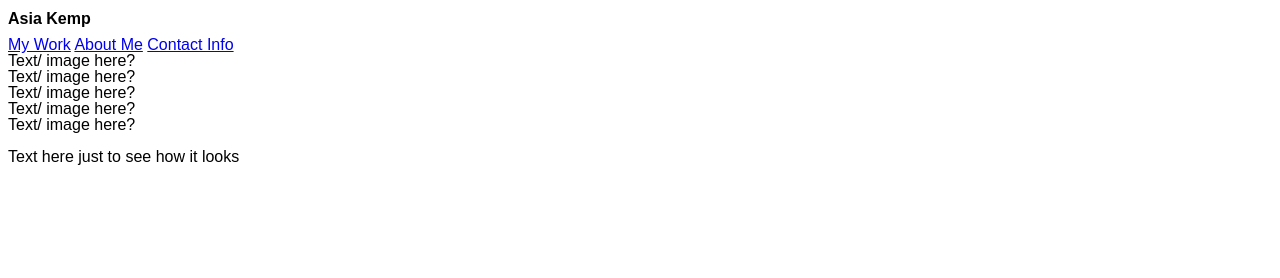
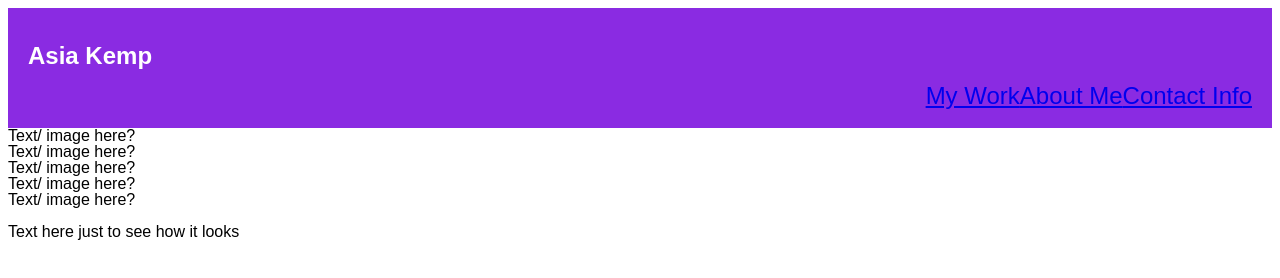
Before and after one commit to Akemp24/Portfolio, a plain HTML site: page index.html in a window 1280 px wide. Drawn offline with Linux system fonts and the light colour scheme.

Commit message:
created css elements for header

```diff
--- a/assets/style.css
+++ b/assets/style.css
@@ -0,0 +1,22 @@
+:root {
+
+}
+* {
+    /* universal selector applications go here */
+    box-sizing: border-box;
+}
+
+header {
+    /* display: flex; */
+    text-align: left;
+    background-color: blueviolet;
+    color: white;
+    padding: 20px;
+    font-size: 24px;
+    /* justify-content: space-between; */
+}
+
+.header nav {
+    display: flex;
+    justify-content: right;
+}
--- a/index.html
+++ b/index.html
@@ -12,16 +12,27 @@
 </head>
 
 <body>
-    <!-- Header here that contains just name and maybe image-->
-    <header>
+    <!-- Header here that contains just name and navigation links-->
+    <header class="header">
         <h1>Asia Kemp</h1>
+        <nav class="nav">
+            <a href="#">My Work</a>
+            <a href="#">About Me</a>
+            <a href="#">Contact Info</a>
+            <!-- <ul>
+                <li>
+                    <a href="#">My Work</a>
+                </li>
+                <li>
+                    <a href="#">About Me</a>
+                </li>
+                <li>
+                    <a href="#">Contact Info</a>
+                </li>
+             </ul>  -->
+        </nav>
     </header>
-    <!-- Navigation bar here -->
-    <nav>
-        <a href="#">My Work</a>
-        <a href="#">About Me</a>
-        <a href="#">Contact Info</a>
-    </nav>
+
     <!-- Main content will be in the following section -->
     <main>
         <div>
```
